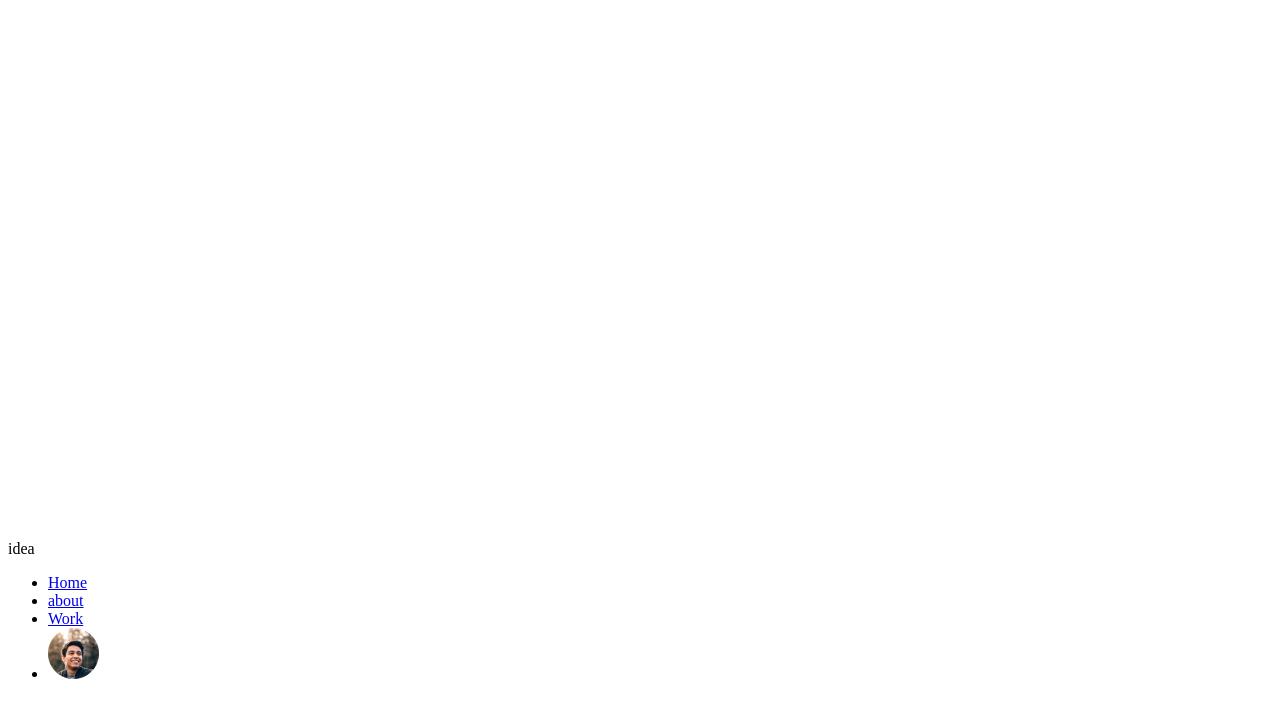
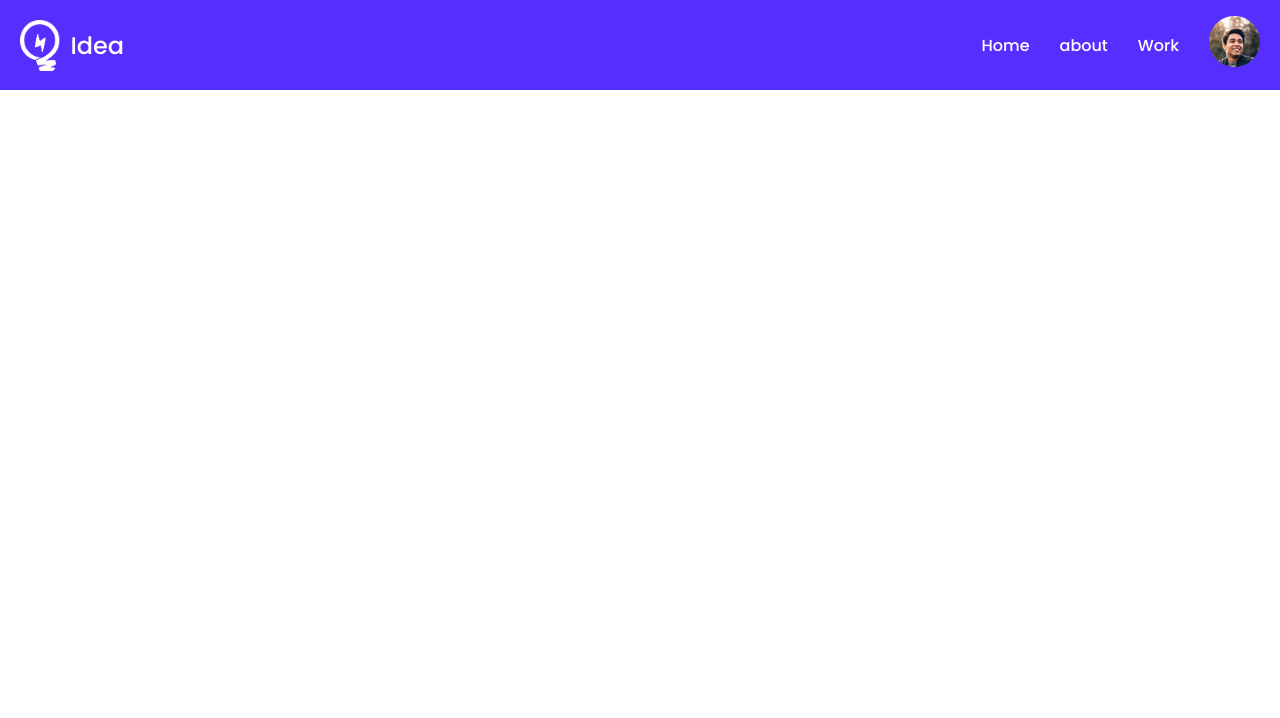
Before and after one commit to asibiqbal/leader-board, a plain HTML site: page index.html in a window 1280 px wide. Drawn offline with Linux system fonts and the light colour scheme.

Commit message:
complate header section

```diff
--- a/index.html
+++ b/index.html
@@ -6,6 +6,8 @@
     <meta http-equiv="X-UA-Compatible" content="IE=edge">
     <meta name="viewport" content="width=device-width, initial-scale=1.0">
     <title>Leader Board</title>
+    <!-- custom css -->
+    <link rel="stylesheet" href="styles/style.css">
 </head>
 
 <body>
@@ -14,7 +16,7 @@
         <!-- Logo -->
         <div class="logo">
             <img src="images/icons/logo.png" alt="leader-board">
-            <p>idea</p>
+            <p>Idea</p>
         </div>
 
         <!-- Nav -->
--- /dev/null
+++ b/styles/style.css
@@ -0,0 +1,69 @@
+/*----------------
+    Google Fonts
+------------------*/
+@import url('https://fonts.googleapis.com/css2?family=Poppins:wght@500&display=swap');
+
+/*----------------
+    Typography
+----------------*/
+body {
+    margin: 0;
+    padding: 0;
+    font-family: 'Poppins', sans-serif;
+}
+
+
+/*---------------
+    header
+---------------*/
+header {
+    background-color: #562EFF;
+    display: flex;
+    justify-content: space-between;
+}
+
+/* logo */
+
+.logo {
+    display: flex;
+    align-items: center;
+    margin-left: 20px;
+}
+
+.logo img {
+    width: 40.42px;
+    height: 51px;
+}
+
+.logo p {
+    font-size: 24px;
+    color: #FFFFFF;
+    margin-left: 10px;
+}
+
+/* Nav */
+nav {
+    margin-right: 5px;
+}
+
+nav ul {
+    display: flex;
+    align-items: center;
+}
+
+nav ul li {
+    list-style: none;
+}
+
+nav ul li a {
+    font-size: 16px;
+    font-weight: 400;
+    color: #FFFFFF;
+    text-decoration: none;
+    padding: 0 15px;
+}
+
+nav ul li a>img {
+    width: 51px;
+    height: 51px;
+}
```
